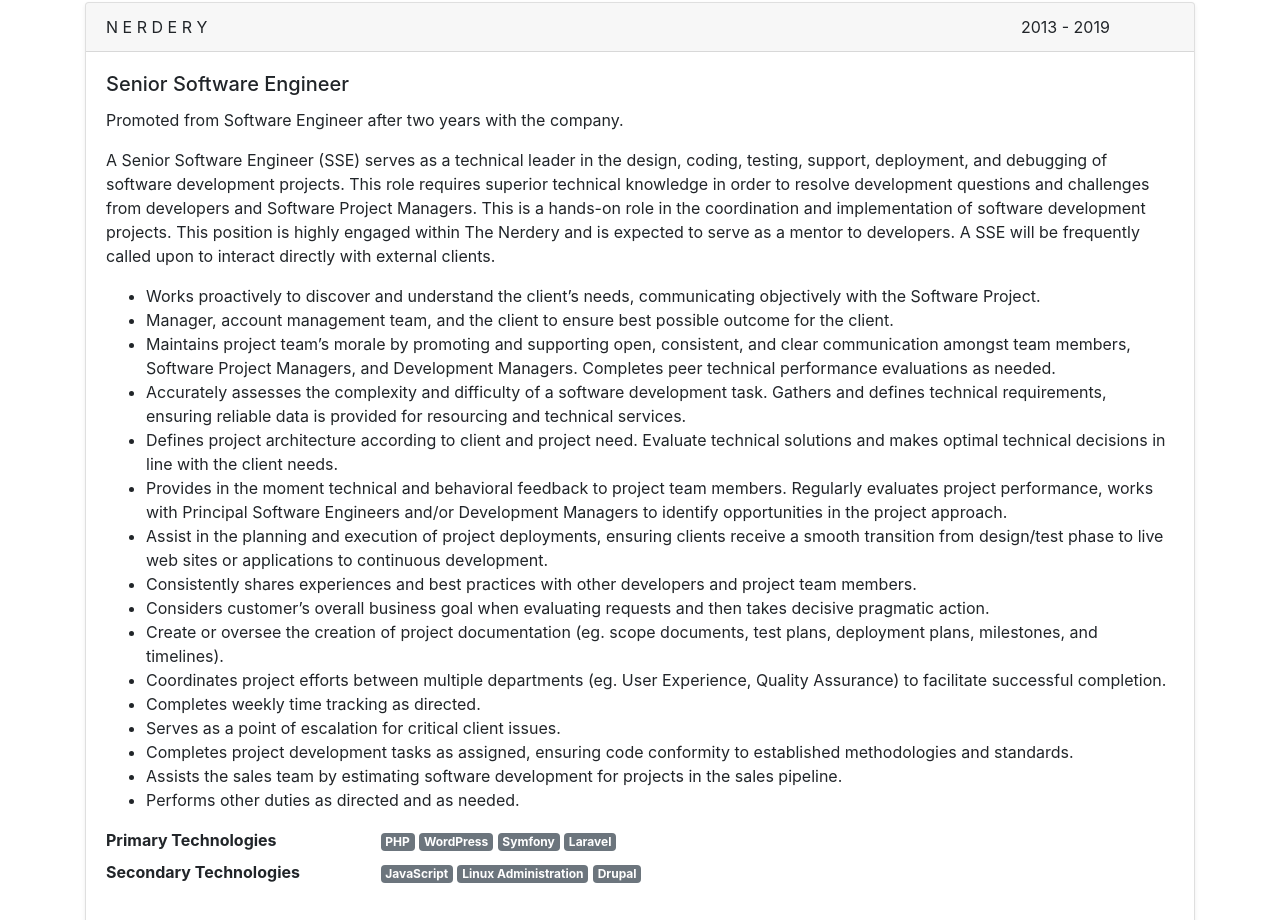
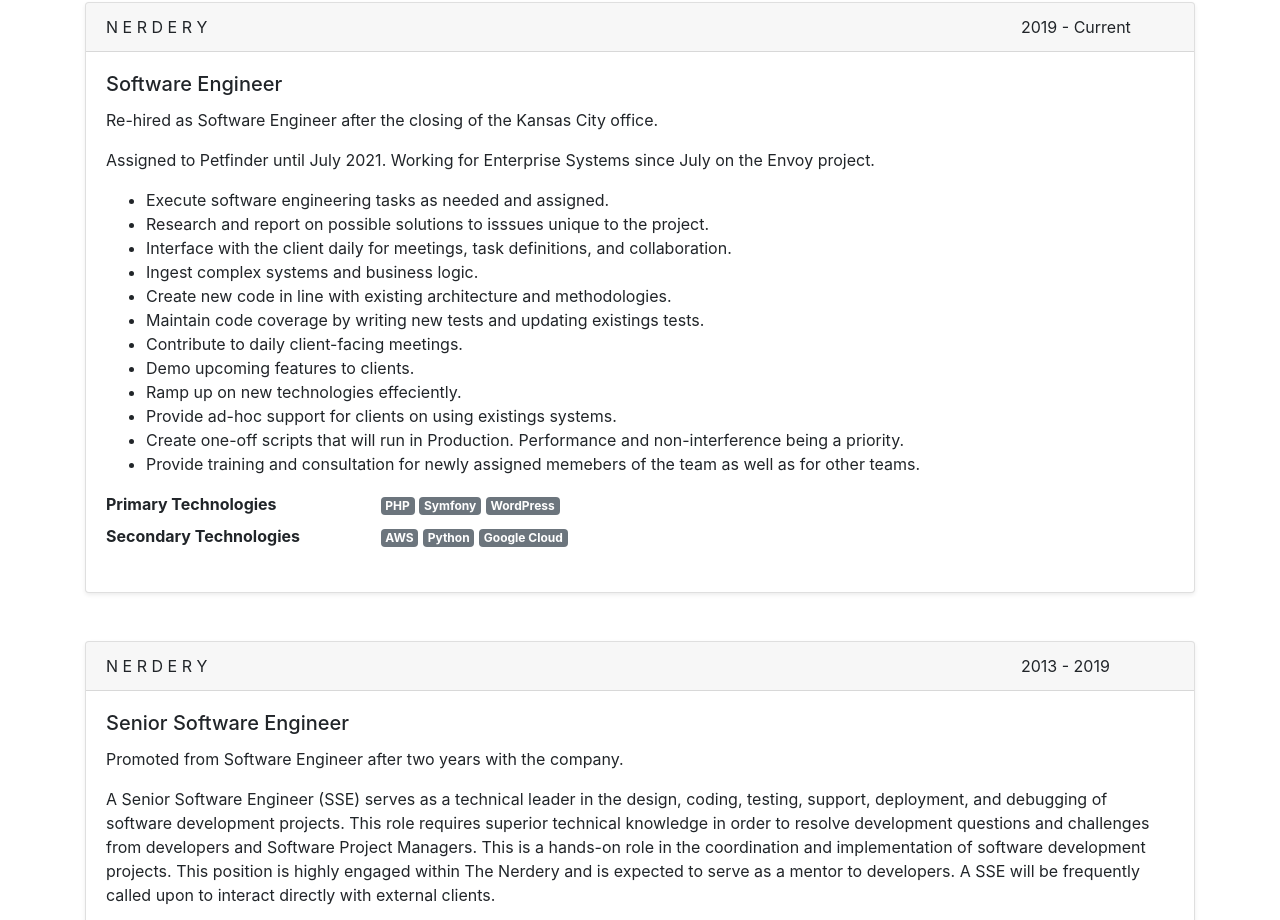
Before and after one commit to damionbroadaway/damionbroadaway.github.io, a plain HTML site: page index.html in a window 1280 px wide. Shown: the part 169-1089 px from the top of the page. Drawn offline with nearby package versions, Linux system fonts and the light colour scheme.

Commit message:
update for enterprise position

```diff
--- a/index.html
+++ b/index.html
@@ -23,14 +23,56 @@
 
 <body>
     <nav class="navbar navbar-dark bg-dark fixed-top">
-        <a class="navbar-brand" href="#">Damion M Broadaway</a>
+        <a class="navbar-brand" href="#">Damion M Broadaway // Open Source Software Engineer</a>
         <span class="navbar-text"><a class="nav-item nav-link" href="tel:8163160770">816-316-0770</a></span>
-        <span class="navbar-text"><a class="nav-item nav-link" href="mailto:dbroadaway@gmail.com">dbroadaway@gmail.com</a></span>
+        <span class="navbar-text"><a class="nav-item nav-link" href="mailto:damion@nerdery.com">damion@nerdery.com</a></span>
     </nav>
     <div class="container mt-5">
         <div class="row">
             <div class="col-md">
                 <h2 class="display-4 mt-5">Relevant Experience</h2>
+                <!-- N E R D E R Y II  -->
+                <div class="card mb-5 shadow-sm">
+                    <div class="card-header">
+                        <div class="row">
+                            <div class="col-md-10">N E R D E R Y</div>
+                            <div class="col-md-2">2019 - Current</div>
+                        </div>
+                    </div>
+                    <div class="card-body">
+                        <h5 class="card-title">Software Engineer</h5>
+                        <p>Re-hired as Software Engineer after the closing of the Kansas City office.</p>
+                        <p>Assigned to Petfinder until July 2021. Working for Enterprise Systems since July on the Envoy project.</p>
+                        <ul>
+                                <li>Execute software engineering tasks as needed and assigned.</li>
+                                <li>Research and report on possible solutions to isssues unique to the project.</li>
+                                <li>Interface with the client daily for meetings, task definitions, and collaboration.</li>
+                                <li>Ingest complex systems and business logic.</li>
+                                <li>Create new code in line with existing architecture and methodologies.</li>
+                                <li>Maintain code coverage by writing new tests and updating existings tests.</li>
+                                <li>Contribute to daily client-facing meetings.</li>
+                                <li>Demo upcoming features to clients.</li>
+                                <li>Ramp up on new technologies effeciently.</li>
+                                <li>Provide ad-hoc support for clients on using existings systems.</li>
+                                <li>Create one-off scripts that will run in Production. Performance and non-interference being a priority.</li>
+                                <li>Provide training and consultation for newly assigned memebers of the team as well as for other teams.</li>
+                        </ul>
+                        <dl class="row">
+                                <dt class="col-sm-3">Primary Technologies</dt>
+                                    <dd class="col-sm-9">
+                                        <span class="badge badge-secondary">PHP</span>
+                                        <span class="badge badge-secondary">Symfony</span>
+                                        <span class="badge badge-secondary">WordPress</span>
+                                    </dd>
+                                <dt class="col-sm-3">Secondary Technologies</dt>
+                                    <dd class="col-sm-9">
+                                        <span class="badge badge-secondary">AWS</span>
+                                        <span class="badge badge-secondary">Python</span>
+                                        <span class="badge badge-secondary">Google Cloud</span>
+                                    </dd>
+                            </dl>
+                    </div>
+                </div>
                 <!-- N E R D E R Y  -->
                 <div class="card mb-5 shadow-sm">
                         <div class="card-header">
@@ -44,22 +86,22 @@
                             <p>Promoted from Software Engineer after two years with the company.</p>
                             <p>A Senior Software Engineer (SSE) serves as a technical leader in the design, coding, testing, support, deployment, and debugging of software development projects. This role requires superior technical knowledge in order to resolve development questions  and challenges from developers and Software Project Managers. This is a hands-on role in the coordination and implementation of software development projects. This position is highly engaged within The Nerdery and is expected to serve as a mentor to developers. A SSE will be frequently called upon to interact directly with external clients.</p>
                             <ul>
-                                    <li>Works proactively to discover and understand the client’s needs, communicating objectively with the Software Project.</li>
-                                    <li>Manager, account management team, and the client to ensure best possible outcome for the client.</li>
-                                    <li>Maintains project team’s morale by promoting and supporting open, consistent, and clear communication amongst team members, Software Project Managers, and Development Managers. Completes peer technical performance evaluations as needed.</li>
-                                    <li>Accurately assesses the complexity and difficulty of a software development task. Gathers and defines technical requirements, ensuring reliable data is provided for resourcing and technical services.</li>
-                                    <li>Defines project architecture according to client and project need. Evaluate technical solutions and makes optimal technical decisions in line with the client needs.</li>
-                                    <li>Provides in the moment technical and behavioral feedback to project team members. Regularly evaluates project performance, works with Principal Software Engineers and/or Development Managers to identify opportunities in the project approach.</li>
-                                    <li>Assist in the planning and execution of project deployments, ensuring clients receive a smooth transition from design/test phase to live web sites or applications to continuous development.</li>
-                                    <li>Consistently shares experiences and best practices with other developers and project team members.</li>
-                                    <li>Considers customer’s overall business goal when evaluating requests and then takes decisive pragmatic action.</li>
-                                    <li>Create or oversee the creation of project documentation (eg. scope documents, test plans, deployment plans, milestones, and timelines).</li>
-                                    <li>Coordinates project efforts between multiple departments (eg. User Experience, Quality Assurance) to facilitate successful completion.</li>
-                                    <li>Completes weekly time tracking as directed.</li>
-                                    <li>Serves as a point of escalation for critical client issues.</li>
-                                    <li>Completes project development tasks as assigned, ensuring code conformity to established methodologies and standards.</li>
-                                    <li>Assists the sales team by estimating software development for projects in the sales pipeline.</li>
-                                    <li>Performs other duties as directed and as needed.</li>
+                                    <li>Worked proactively to discover and understand the client’s needs, communicating objectively with the Software Project Manager, account management team, and the client to ensure best possible outcome for the client.</li>
+                                    <li>Maintained project team’s morale by promoting and supporting open, consistent, and clear communication amongst team members, Software Project Managers, and Development Managers.</li>
+                                    <li>Completed peer technical performance evaluations as needed.</li>
+                                    <li>Accurately assessed the complexity and difficulty of a software development task. Gathered and defined technical requirements, ensuring reliable data is provided for resourcing and technical services.</li>
+                                    <li>Defined project architecture according to client and project need. Evaluated technical solutions and makes optimal technical decisions in line with the client needs.</li>
+                                    <li>Provided in the moment technical and behavioral feedback to project team members. Regularly evaluated project performance, worked with Principal Software Engineers and/or Development Managers to identify opportunities in the project approach.</li>
+                                    <li>Assisted in the planning and execution of project deployments, ensuring clients received a smooth transition from design/test phase to live web sites or applications to continuous development.</li>
+                                    <li>Consistently shared experiences and best practices with other developers and project team members.</li>
+                                    <li>Considered customer’s overall business goal when evaluating requests and then took decisive pragmatic action.</li>
+                                    <li>Created or overee the creation of project documentation (eg. scope documents, test plans, deployment plans, milestones, and timelines).</li>
+                                    <li>Coordinated project efforts between multiple departments (eg. User Experience, Quality Assurance) to facilitate successful completion.</li>
+                                    <li>Completed weekly time tracking as directed.</li>
+                                    <li>Served as a point of escalation for critical client issues.</li>
+                                    <li>Completed project development tasks as assigned, ensuring code conformity to established methodologies and standards.</li>
+                                    <li>Assisted the sales team by estimating software development for projects in the sales pipeline.</li>
+                                    <li>Performed other duties as directed and as needed.</li>
                             </ul>
                             <dl class="row">
                                     <dt class="col-sm-3">Primary Technologies</dt>
```
